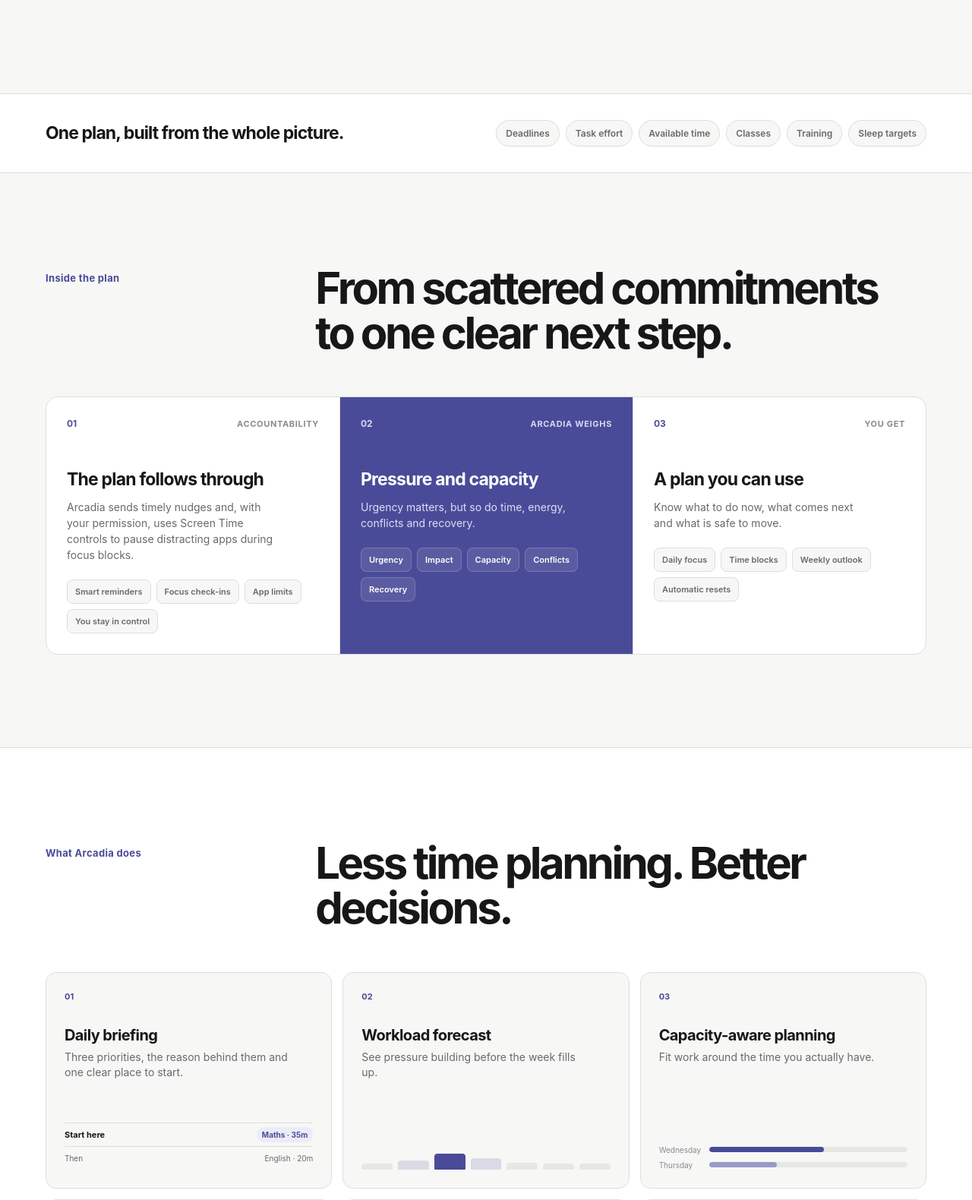
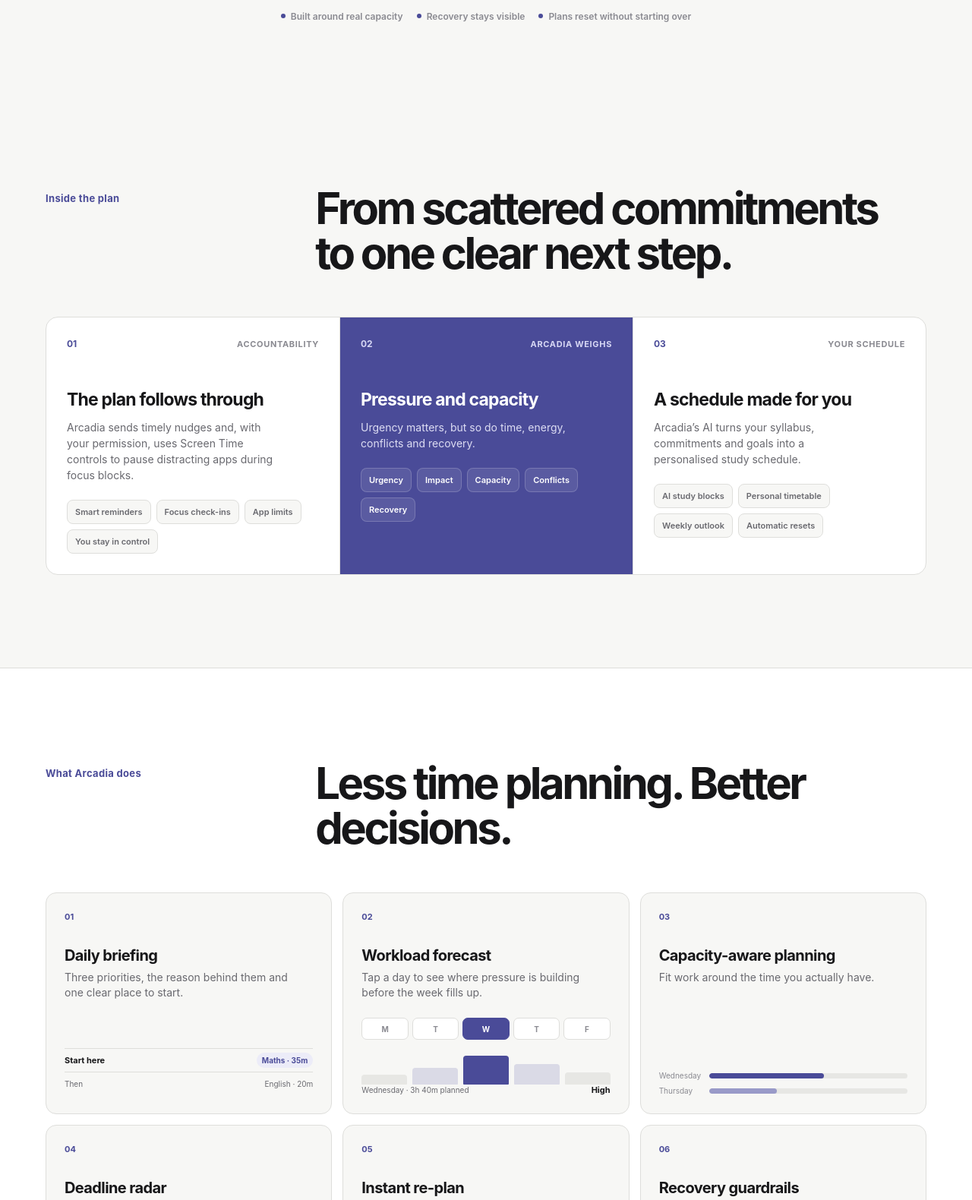
Before and after one commit to Prahm0/Arcadia, a website built with Vite: page arcadia.html in a window 1280 px wide. Shown: the part 640-2220 px from the top of the page at 76% size. Built offline with nearby package versions, Linux system fonts and the light colour scheme.

Commit message:
Update AI planning content and forecast

```diff
--- a/arcadia.html
+++ b/arcadia.html
@@ -10,7 +10,7 @@
     <meta property="og:title" content="Arcadia | Adaptive planning for students" />
     <meta
       property="og:description"
-      content="Most students optimise one part of their lives. Arcadia does all three."
+      content="Most students optimise one part of their lives. Arcadia does all three for you."
     />
     <meta property="og:type" content="website" />
     <meta property="og:url" content="https://arcadia-student-planner.abtinfeizollahi67.chatgpt.site" />
@@ -19,7 +19,7 @@
     <meta name="twitter:title" content="Arcadia | Adaptive planning for students" />
     <meta
       name="twitter:description"
-      content="Most students optimise one part of their lives. Arcadia does all three."
+      content="Most students optimise one part of their lives. Arcadia does all three for you."
     />
     <meta name="twitter:image" content="https://arcadia-student-planner.abtinfeizollahi67.chatgpt.site/og-v2.png" />
     <link rel="canonical" href="https://arcadia-student-planner.abtinfeizollahi67.chatgpt.site" />
@@ -364,6 +364,24 @@
       .bar.active { background: var(--accent); }
       .bar.light { background: #e7e7e4; }
 
+      .forecast-controls { display: flex; gap: 5px; margin-bottom: 12px; }
+      .forecast-day {
+        flex: 1;
+        min-height: 29px;
+        padding: 0;
+        border: 1px solid var(--line);
+        border-radius: 7px;
+        cursor: pointer;
+        background: #fff;
+        color: var(--soft-muted);
+        font-size: 10px;
+        font-weight: 700;
+        transition: background 160ms ease, border-color 160ms ease, color 160ms ease;
+      }
+      .forecast-day:hover, .forecast-day[aria-pressed="true"] { border-color: var(--accent); background: var(--accent); color: #fff; }
+      .forecast-status { display: flex; align-items: center; justify-content: space-between; gap: 8px; color: var(--muted); font-size: 10px; }
+      .forecast-status strong { color: var(--ink); font-size: 11px; }
+
       .capacity-line { display: grid; grid-template-columns: 56px 1fr; gap: 10px; align-items: center; margin-top: 8px; color: var(--soft-muted); font-size: 10px; }
       .capacity-track { height: 7px; border-radius: 99px; background: #e7e7e4; overflow: hidden; }
       .capacity-fill { height: 100%; border-radius: inherit; background: var(--accent); }
@@ -557,7 +575,7 @@
       <section class="wrap hero" aria-labelledby="hero-title">
         <div class="hero-content">
           <p class="eyebrow">Adaptive planning for students</p>
-          <h1 id="hero-title">Most students optimise one part of their lives. Arcadia does all three.</h1>
+          <h1 id="hero-title">Most students optimise one part of their lives. Arcadia does all three for you.</h1>
           <p class="hero-copy">
             Arcadia balances deadlines, available time, training and sleep—then shows what to do now and what can wait.
           </p>
@@ -570,20 +588,6 @@
             <span class="hero-note">Recovery stays visible</span>
             <span class="hero-note">Plans reset without starting over</span>
           </div>
-        </div>
-      </section>
-
-      <section class="logic-band" aria-labelledby="context-title">
-        <div class="wrap logic-band-inner">
-          <h2 id="context-title">One plan, built from the whole picture.</h2>
-          <ul class="context-list">
-            <li>Deadlines</li>
-            <li>Task effort</li>
-            <li>Available time</li>
-            <li>Classes</li>
-            <li>Training</li>
-            <li>Sleep targets</li>
-          </ul>
         </div>
       </section>
 
@@ -611,11 +615,11 @@
               </ul>
             </article>
             <article class="logic-stage">
-              <div class="stage-top"><span class="stage-number">03</span><span class="stage-kicker">You get</span></div>
-              <h3>A plan you can use</h3>
-              <p>Know what to do now, what comes next and what is safe to move.</p>
+              <div class="stage-top"><span class="stage-number">03</span><span class="stage-kicker">Your schedule</span></div>
+              <h3>A schedule made for you</h3>
+              <p>Arcadia’s AI turns your syllabus, commitments and goals into a personalised study schedule.</p>
               <ul class="tag-list">
-                <li>Daily focus</li><li>Time blocks</li><li>Weekly outlook</li><li>Automatic resets</li>
+                <li>AI study blocks</li><li>Personal timetable</li><li>Weekly outlook</li><li>Automatic resets</li>
               </ul>
             </article>
           </div>
@@ -641,15 +645,19 @@
             <article class="feature-card">
               <span class="feature-number">02</span>
               <h3>Workload forecast</h3>
-              <p>See pressure building before the week fills up.</p>
-              <div class="micro-ui bars" aria-label="Illustrative weekly workload chart">
-                <span class="bar light" style="height: 28%"></span>
-                <span class="bar" style="height: 48%"></span>
-                <span class="bar active" style="height: 82%"></span>
-                <span class="bar" style="height: 57%"></span>
-                <span class="bar light" style="height: 34%"></span>
-                <span class="bar light" style="height: 18%"></span>
-                <span class="bar light" style="height: 22%"></span>
+              <p>Tap a day to see where pressure is building before the week fills up.</p>
+              <div class="micro-ui forecast" aria-label="Interactive weekly workload forecast">
+                <div class="forecast-controls" role="group" aria-label="Choose a day">
+                  <button class="forecast-day" type="button" data-day="Mon" data-load="Light" data-detail="1h 10m planned" aria-pressed="false">M</button>
+                  <button class="forecast-day" type="button" data-day="Tue" data-load="Steady" data-detail="2h 05m planned" aria-pressed="false">T</button>
+                  <button class="forecast-day" type="button" data-day="Wed" data-load="High" data-detail="3h 40m planned" aria-pressed="true">W</button>
+                  <button class="forecast-day" type="button" data-day="Thu" data-load="Steady" data-detail="2h 25m planned" aria-pressed="false">T</button>
+                  <button class="forecast-day" type="button" data-day="Fri" data-load="Light" data-detail="1h 20m planned" aria-pressed="false">F</button>
+                </div>
+                <div class="bars" aria-hidden="true">
+                  <span class="bar light" style="height: 28%"></span><span class="bar" style="height: 48%"></span><span class="bar active" style="height: 82%"></span><span class="bar" style="height: 57%"></span><span class="bar light" style="height: 34%"></span>
+                </div>
+                <div class="forecast-status" aria-live="polite"><span id="forecast-detail">Wednesday · 3h 40m planned</span><strong id="forecast-load">High</strong></div>
               </div>
             </article>
             <article class="feature-card">
@@ -760,28 +768,28 @@
         <div class="wrap">
           <div class="section-heading">
             <p class="eyebrow">How it works</p>
-            <h2 id="workflow-title">A useful plan in four simple moves.</h2>
+            <h2 id="workflow-title">Your AI study planner, working with your real timetable.</h2>
           </div>
           <div class="steps">
             <article class="step">
               <span class="step-number">01</span>
-              <h3>Capture</h3>
-              <p>Add the task, deadline and rough effort.</p>
+              <h3>Reads your syllabus</h3>
+              <p>Add your subjects or syllabus, and Arcadia turns assessments and topics into a plan of attack.</p>
             </article>
             <article class="step">
               <span class="step-number">02</span>
-              <h3>Add context</h3>
-              <p>Set classes, commitments, training and sleep.</p>
+              <h3>Learns your timetable</h3>
+              <p>It works around classes, commitments, training and the time you want to protect for sleep.</p>
             </article>
             <article class="step">
               <span class="step-number">03</span>
-              <h3>Prioritise</h3>
-              <p>Arcadia weighs urgency against real capacity.</p>
+              <h3>Schedules study sessions</h3>
+              <p>AI places focused sessions where they fit, prioritising the work that will make the biggest difference.</p>
             </article>
             <article class="step">
               <span class="step-number">04</span>
-              <h3>Rebalance</h3>
-              <p>Complete, skip or move something; the plan adjusts.</p>
+              <h3>Keeps you accountable</h3>
+              <p>Helpful check-ins keep you moving, and the schedule adjusts when life gets in the way.</p>
             </article>
           </div>
         </div>
@@ -857,6 +865,18 @@
       const form = document.querySelector('#waitlist-form');
       const email = document.querySelector('#email');
       const message = document.querySelector('#form-message');
+      const forecastDays = document.querySelectorAll('.forecast-day');
+      const forecastDetail = document.querySelector('#forecast-detail');
+      const forecastLoad = document.querySelector('#forecast-load');
+
+      forecastDays.forEach((day) => {
+        day.addEventListener('click', () => {
+          forecastDays.forEach((button) => button.setAttribute('aria-pressed', 'false'));
+          day.setAttribute('aria-pressed', 'true');
+          forecastDetail.textContent = `${day.dataset.day === 'Wed' ? 'Wednesday' : day.dataset.day} · ${day.dataset.detail}`;
+          forecastLoad.textContent = day.dataset.load;
+        });
+      });
 
       form.addEventListener('submit', (event) => {
         event.preventDefault();
```
